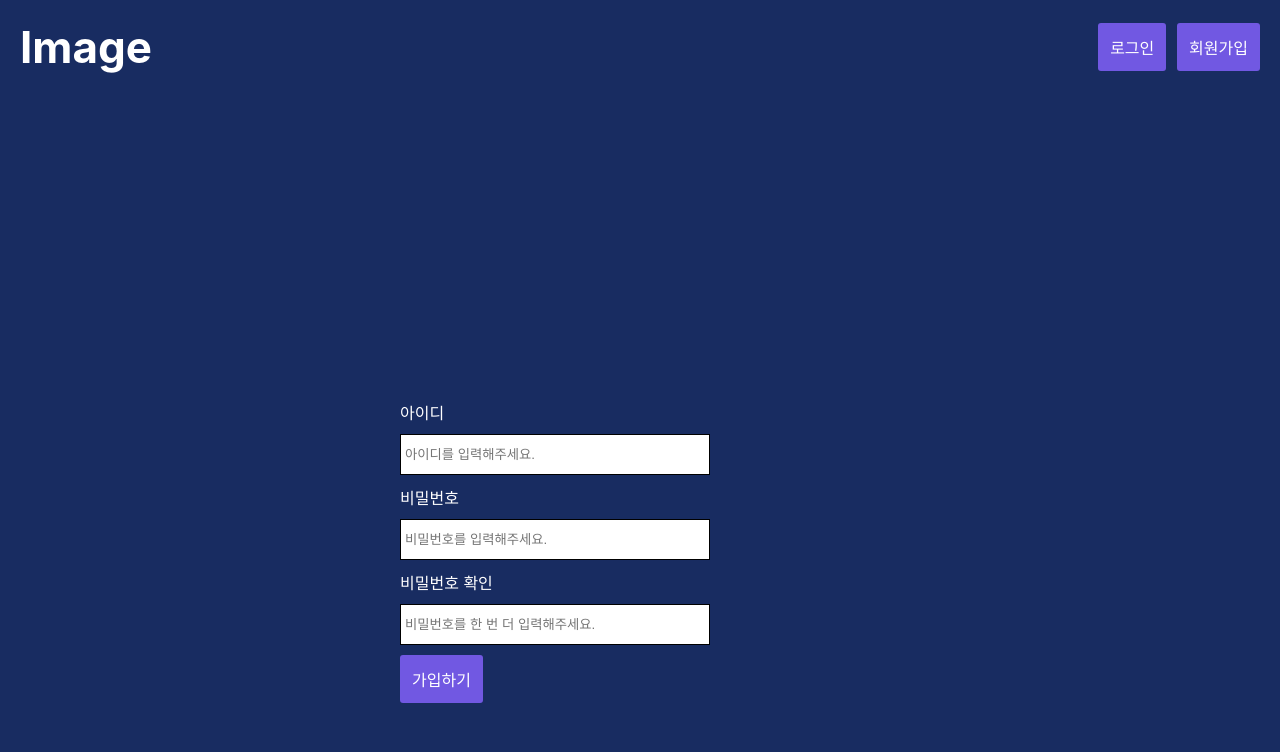
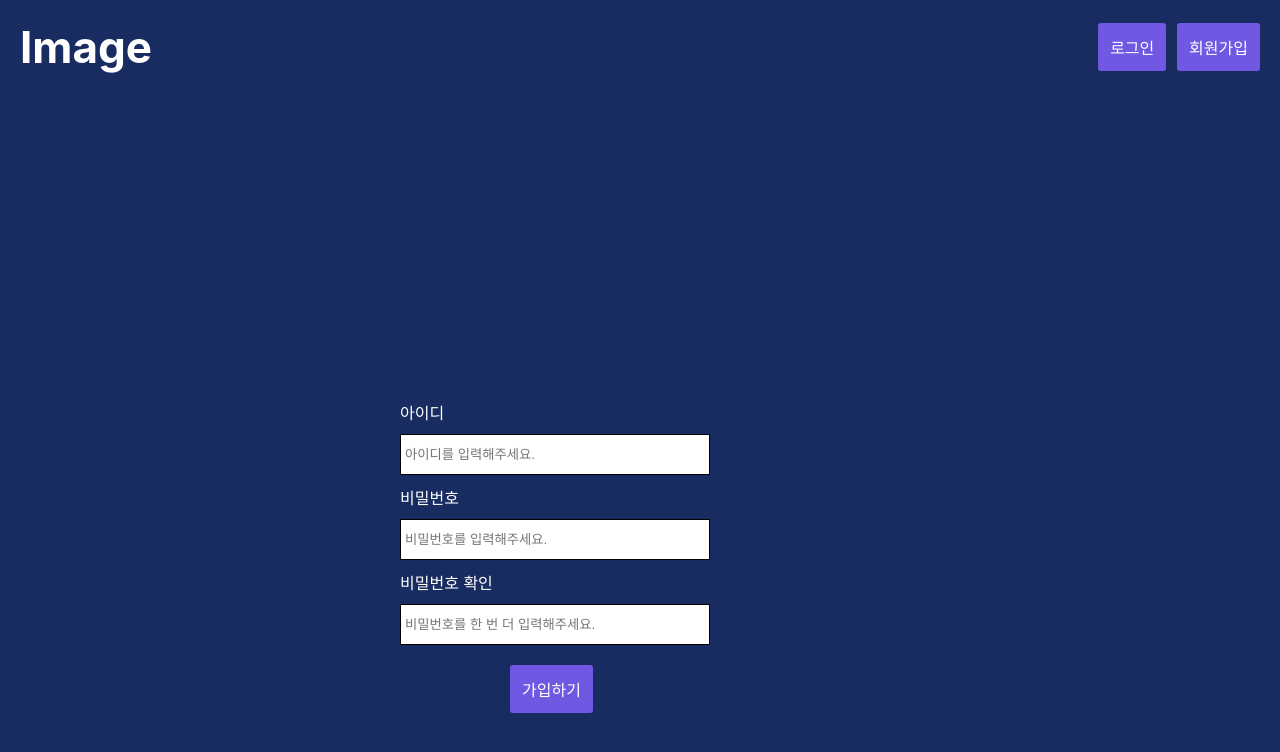
Before and after one commit to LWC-DevStudy/ProjectImage-Client, a React (Create React App) app in the folder image-community/: page /signup in a window 1280 px wide. Shown: the top 752 px of the page. Built offline with nearby package versions, Linux system fonts and the light colour scheme.

Commit message:
💄Input, Login, Signup 수정

```diff
--- a/image-community/src/elements/Input.js
+++ b/image-community/src/elements/Input.js
@@ -6,7 +6,6 @@ import styled from 'styled-components';
 import { borderBox } from '../shared/style';
 
 import Text from './Text';
-import Grid from './Grid';
 
 const Input = (props) => {
   const { label, placeholder, _onChange, type, multiline, value, margin, width } = props;
@@ -14,7 +13,6 @@ const Input = (props) => {
   if (multiline) {
     return (
       <>
-        <Grid>
           {label && <Text margin="0px">{label}</Text>}
           <ElTextarea
             value={value}
@@ -22,14 +20,12 @@ const Input = (props) => {
             placeholder={placeholder}
             onChange={_onChange}
             ></ElTextarea>
-        </Grid>
       </>
     );
   }
 
   return (
     <>
-      <Grid>
         {label && <Text margin="0px">{label}</Text>}
         <ElInput
           width={width}
@@ -37,7 +33,6 @@ const Input = (props) => {
           type={type}
           placeholder={placeholder}
           onChange={_onChange}/>
-      </Grid>
     </>
   )
 };
--- a/image-community/src/pages/Login.js
+++ b/image-community/src/pages/Login.js
@@ -1,16 +1,25 @@
+// library
 import React from 'react';
-import styled from 'styled-components';
-import Input from '../elements/Input';
-import Button from '../elements/Button';
+import styled, { css } from 'styled-components';
+import { useSelector } from 'react-redux';
+import { useLocation } from 'react-router-dom';
+
+// style
+import { borderBox, flexBox, flexHoz } from '../shared/style';
+
+// elements
+import { Grid, Button, Input } from '../elements/index';
 
 const Login = (props) => {
   return (
   <>
   <LoginPage>
     <LoginBox>
+    <Grid>
     <Input width="300px" margin="10px 0" label="아이디" placeholder="아이디를 입력해주세요."/>
     <Input width="300px" margin="10px 0" label="비밀번호" placeholder="비밀번호를 입력해주세요."/>
-    <Button style={{height:'50px'}} margin="10px 100px" width="100px">로그인</Button>
+    <Button margin="10px 120px">로그인</Button>
+    </Grid>
     </LoginBox>
   </LoginPage>
   </>
@@ -21,12 +30,21 @@ const LoginBox = styled.div`
   width: 500px;
   margin: auto;
   padding: 400px;
+  @media only screen and (max-width: 750px) {
+    width: 100%;
+    margin: 0 0 0 -200px;
+  }
+  @media only screen and (max-width: 500px) {
+    width: 100%;
+    margin: -200px 0 0 -370px;
+  }
 `;
 
 const LoginPage = styled.div`
   overflow: hidden;
   height: 100vh;
   background-color: rgb(24,44,97);
+
 `;
 
 export default Login;
--- a/image-community/src/pages/Signup.js
+++ b/image-community/src/pages/Signup.js
@@ -1,18 +1,26 @@
+// library
 import React from 'react';
-import styled from 'styled-components';
-import Input from '../elements/Input';
-import Button from '../elements/Button';
-import Grid from '../elements/Button';
+import styled, { css } from 'styled-components';
+import { useSelector } from 'react-redux';
+import { useLocation } from 'react-router-dom';
+
+// style
+import { borderBox, flexBox, flexHoz } from '../shared/style';
+
+// elements
+import { Grid, Button, Input } from '../elements/index';
 
 const Signup = (props) => {
   return (
   <>
   <SignupPage>
     <SignupBox>
+    <Grid>
     <Input width="300px" margin="10px 0" label="아이디" placeholder="아이디를 입력해주세요."/>
-    <Input width="300px" margin="10px 0" label="비밀번호" placeholder="비밀번호를 입력해주세요."/>
-    <Input width="300px" margin="10px 0" label="비밀번호 확인" placeholder="비밀번호를 한 번 더 입력해주세요."/>
-    <Button>가입하기</Button>
+    <Input type="password" width="300px" margin="10px 0" label="비밀번호" placeholder="비밀번호를 입력해주세요."/>
+    <Input type="password" width="300px" margin="10px 0" label="비밀번호 확인" placeholder="비밀번호를 한 번 더 입력해주세요."/>
+    <Button margin="10px 110px">가입하기</Button>
+    </Grid>
     </SignupBox>
   </SignupPage>
   </>
@@ -23,6 +31,14 @@ const SignupBox = styled.div`
   width: 500px;
   margin: auto;
   padding: 400px;
+  @media only screen and (max-width: 750px) {
+    width: 100%;
+    margin: 0 0 0 -200px;
+  }
+  @media only screen and (max-width: 500px) {
+    width: 100%;
+    margin: -200px 0 0 -370px;
+  }
 `;
 
 const SignupPage = styled.div`
```
